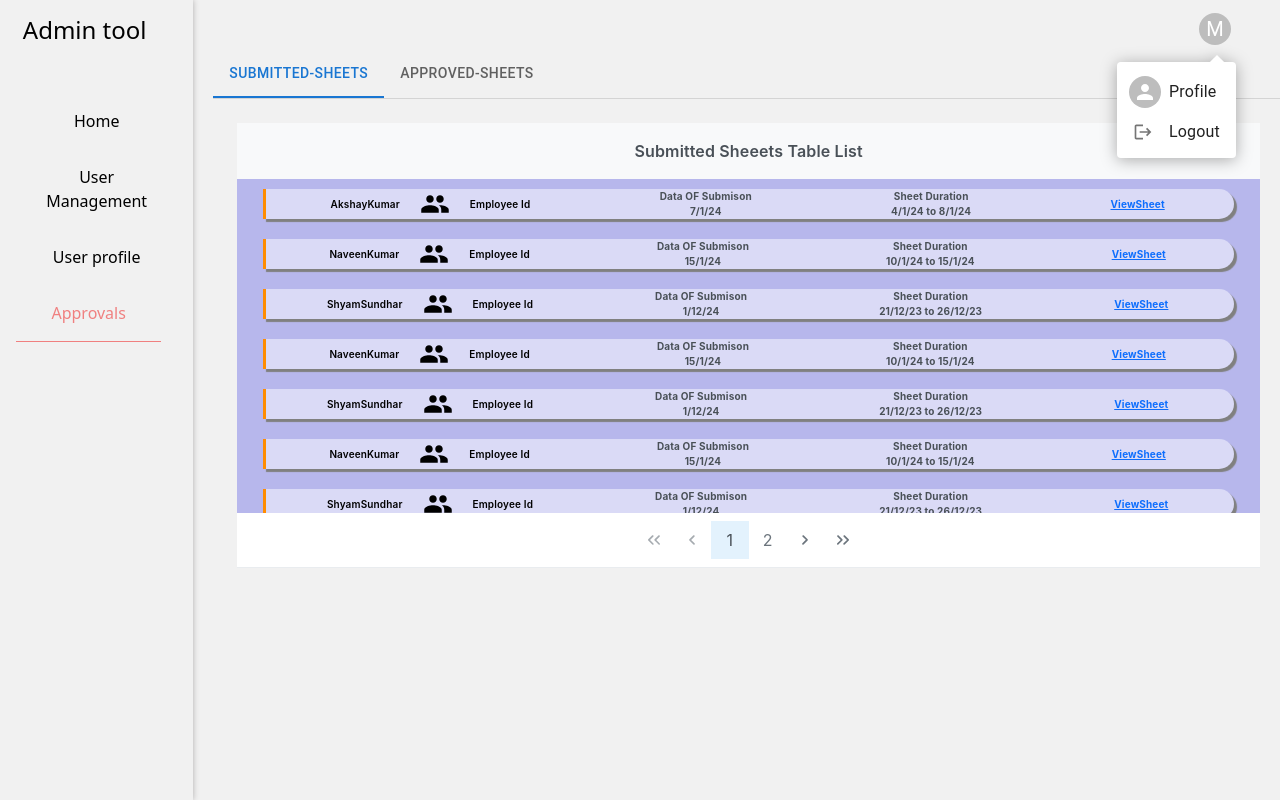
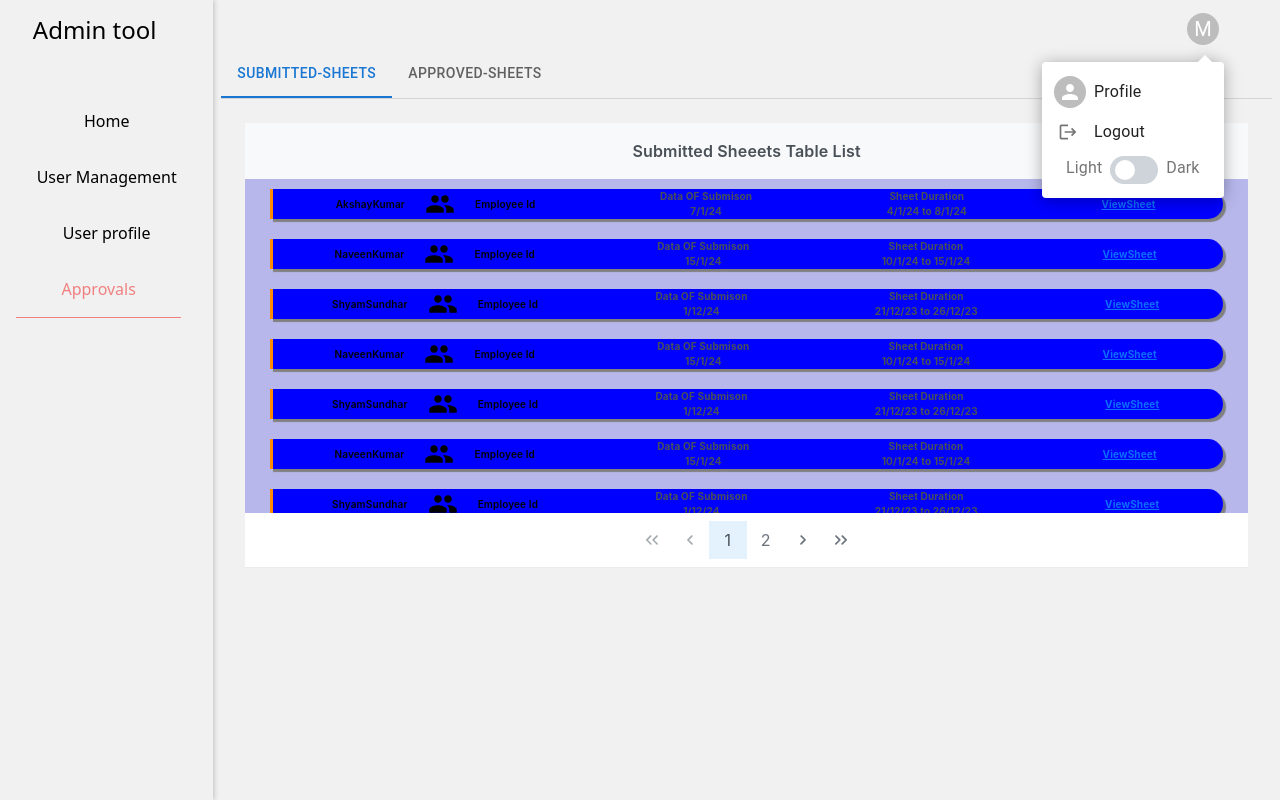
Before and after one commit to nitishhajipur/Employee-Admin, a React (Create React App) app: page /Approvals in a window 1280 px wide. Both pictures are taken after a click on the button "Account settings". Built offline with nearby package versions, Linux system fonts and the light colour scheme.

Commit message:
scssthemepractice

```diff
--- a/src/App.scss
+++ b/src/App.scss
@@ -1,3 +1,4 @@
+@import './globalVars.scss';
 .App {
   text-align: center;
 }
@@ -12,11 +13,19 @@
     animation: App-logo-spin infinite 20s linear;
   }
 }
-.App-container {
-  background-color: #f1f1f1;
-  color: black;
+.App-container-light {
+  // @include themeController('dark');
+  background-color: $primary-background-theme-light;
+  color:$primary-text-theme-color ;
   height: 100vh;
+  // --bs-gutter-x: 0px !important;
 
+}
+.App-container-dark{
+  @include themeController('dark');
+  background-color: $primary-background-theme-light;
+  color:$primary-text-theme-color ;
+  height: 100vh;
 }
 .nav-container{
   display: block;
--- a/src/App.tsx
+++ b/src/App.tsx
@@ -15,6 +15,7 @@ import { ToastContainer } from 'react-toastify';
 
 
 function App() {
+
   return (
     <div className="App">
       <ToastContainer/>
--- a/src/components/appauthentication/SignUp.tsx
+++ b/src/components/appauthentication/SignUp.tsx
@@ -15,16 +15,15 @@ const SignUp = (props: any) => {
         userName: Yup.string().required(" ! Enter user name"),
         password: Yup.string().required("Enter  password"),
         confirmPassword: Yup.string().required(" Enter confirm Password").oneOf([Yup.ref('password')], "! Passwords don't match"),
-        // confirmPassword: yup.string().oneOf([yup.ref('password'), null], "Passwords don't match").required('Confirm Password is required'),
 
 
     })
-    function toastAlert(props: any, callback: any) {
+    function toastAlert(props: any) {
         if (props.status == 'error') {
             toast.error(props.message)
         } else {
-            if (callback) callback()
             toast.success(props.message)
+            navigate("/")
         }
     }
     const handleSubmit = (values: any) => {
@@ -36,7 +35,7 @@ const SignUp = (props: any) => {
             data: values
         }).then((response: any) => {
             console.log('resppp', response.data)
-            toastAlert(response.data, navigate("/"))
+            toastAlert(response.data)
         }).catch((error: any) => {
             toast.success(error.message)
         })
--- a/src/components/appauthentication/styles.scss
+++ b/src/components/appauthentication/styles.scss
@@ -20,6 +20,7 @@
     width: 100%;
     height: 100%;
     object-fit: cover;
+
 
 }
 .primaryheader{
--- a/src/components/modules/approvals/Styles.scss
+++ b/src/components/modules/approvals/Styles.scss
@@ -1,3 +1,16 @@
+$department: '';
+$background:'';
+$primary:'';
+$secondary:white;
+@mixin background($background){
+    @if $background == 'dark'{
+
+        $primary:blue !global
+    }
+    @else{
+        $primary: green !global
+    }
+}
 .sheetDetailsContainer{
     // display: none;
     .p-datatable-wrapper{
@@ -18,12 +31,10 @@
                 tr{
                     td{
                         background-color: rgba(183,183,236,255);
-                        padding: 10px 0px ;
-
-
-
+                        padding: 10px 0px;
                         .cardContainer{
-                        background-color: rgba(218,218,246,255);
+                        @include background(dark);
+                        background: $primary;
                         border-radius: 25px;
                         max-width: 95%;
                         margin: auto;
--- a/src/components/modules/approvals/commonComponents/TableWithSheetList.tsx
+++ b/src/components/modules/approvals/commonComponents/TableWithSheetList.tsx
@@ -1,19 +1,19 @@
 import { Column } from 'primereact/column'
 import { DataTable } from 'primereact/datatable'
-import React from 'react'
+import React, { useState } from 'react'
 import { Employesicon } from '../../../../constants/ApprovalsTabConstants/employeicons'
 import '../Styles.scss'
 import CustomTooltip from '../../../../common/CustomTooltip'
 const SheetsDataList=(props:any)=>{
     const {data}=props
+
+    const [theme,setTheme]=useState("false")
     const renderTableBody=(rowdata:any)=>{
         return(
-            <div className='d-flex cardContainer'>
+            <div className={`d-flex cardContainer`}>
                 <div className='userData'>
                     <p className='m-0'>{rowdata.userName}</p>
-                    <CustomTooltip title={"hii"} position={"right"}>
                         <Employesicon />
-                    </CustomTooltip>
                     <p className='m-0'> Employee Id </p>
                 </div>
                 <div className='sumbission'>
--- a/src/components/modules/homePage/Header.tsx
+++ b/src/components/modules/homePage/Header.tsx
@@ -12,12 +12,13 @@ import PersonAdd from '@mui/icons-material/PersonAdd';
 import Settings from '@mui/icons-material/Settings';
 import Logout from '@mui/icons-material/Logout';
 import { useNavigate } from 'react-router';
+import { InputSwitch } from 'primereact/inputswitch';
 
-function Header() {
+function Header(props:any) {
+    const {setTheme,theme}=props
     const [anchorEl, setAnchorEl] = React.useState<null | HTMLElement>(null);
     const open = Boolean(anchorEl);
     const navigate = useNavigate();
-
     const handleClick = (event: React.MouseEvent<HTMLElement>) => {
         setAnchorEl(event.currentTarget);
     };
@@ -92,6 +93,22 @@ function Header() {
                         </ListItemIcon>
                         Logout
                     </MenuItem>
+                    <MenuItem>
+                    <ListItemIcon className='d-flex justify-content-between'>
+                        <label className='mx-2'>Light</label>
+                    <InputSwitch  checked={(theme === 'dark') ? true:false} onChange={(e) =>{
+                        console.log(e,"99values")
+                        if(e.value){
+                            setTheme('dark')
+                        }
+                        else{
+
+                            setTheme('light')}
+                        }
+                } />
+                <label className='mx-2'> Dark</label>
+                    </ListItemIcon>
+                    </MenuItem>
                 </Menu>
             </div>
         </header>
--- a/src/components/navbar/NavbarItem.tsx
+++ b/src/components/navbar/NavbarItem.tsx
@@ -1,14 +1,15 @@
-import React from 'react'
+import React, { useState } from 'react'
 import { Outlet, useLocation } from 'react-router';
 import { NavLink } from 'react-router-dom';
 import Header from '../modules/homePage/Header';
 const NavItems = () => {
     const location = useLocation();
+    const [theme,setTheme]=useState('light')
 
     const { pathname }: any = location;
     console.log(pathname, "8...")
     return (
-        <div className="row App-container">
+        <div className={`row gx-0  App-container-${theme}`}>
             <nav className="col-2">
                 <div className="nav-container">
                     <h4 className="mb-5 pt-3 ps-2"> Admin tool</h4>
@@ -27,7 +28,7 @@ const NavItems = () => {
                 </div>
             </nav>
             <div className="col-10 container-fluid p-2 body-container">
-                <Header />
+                <Header setTheme={setTheme} theme={theme}/>
                 <Outlet />
             </div>
         </div>
--- /dev/null
+++ b/src/globalVars.scss
@@ -0,0 +1,9 @@
+$primary-background-theme-light:#f1f1f1;
+$primary-text-theme-color:black;
+// $secondary-background-theme-dark:rgba(18, 17, 17,0.4);
+@mixin themeController($theme){
+    @if $theme == 'dark'{
+        $primary-background-theme-light:rgba(18, 17, 17,0.7) !global;
+        $primary-text-theme-color:#f1f1f1 !global;
+    }
+}
```
Also changed, not shown: src/assets/maskimg.svg (added).
